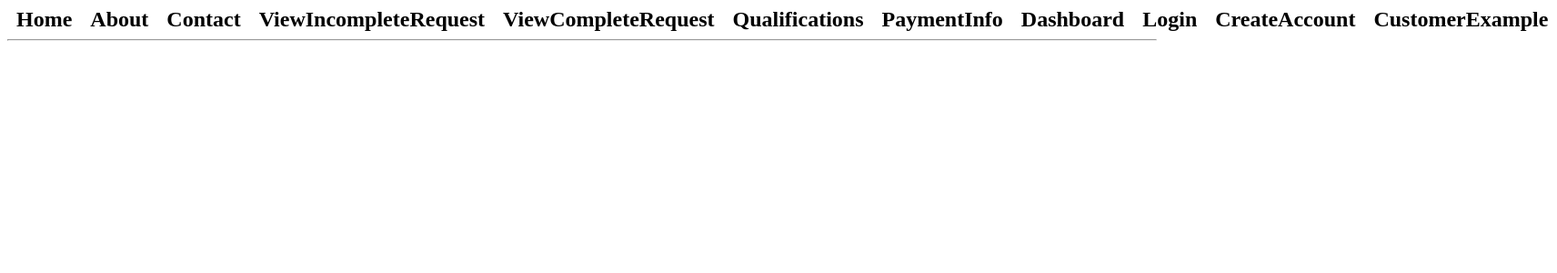
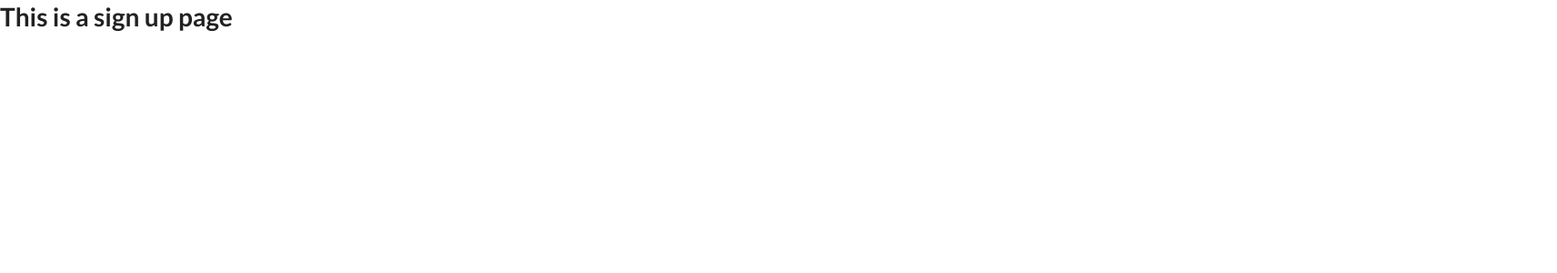
Before and after one commit to ZHIFA-CHIU/CSIT314-Project, a React (Create React App) app in the folder FrontEnd/: page /signup in a window 1280 px wide. Shown: the top 300 px of the page at 91% size, 1712 px wide, since content can reach past the window. Built offline with nearby package versions, Linux system fonts and the light colour scheme.

Commit message:
Finished home page and created router table

```diff
--- a/FrontEnd/public/index.html
+++ b/FrontEnd/public/index.html
@@ -5,6 +5,7 @@
   <meta http-equiv="X-UA-Compatible" content="IE=edge">
   <meta name="viewport" content="width=device-width, initial-scale=1.0">
   <title>Roadside Assitant Service</title>
+  <link rel="stylesheet" href="https://cdnjs.cloudflare.com/ajax/libs/semantic-ui/2.4.1/semantic.min.css" />
 </head>
 <body>
   <div id="root"></div>
--- a/FrontEnd/src/App.js
+++ b/FrontEnd/src/App.js
@@ -1,46 +1,33 @@
 import React, {Component} from 'react';
-import {BrowserRouter, Route, Routes} from 'react-router-dom';
-
-import Home from './components/Home';
-import About from './components/About';
-import Contact from './components/Contact';
-import ViewIncompleteRequest from './components/ViewIncompleteRequest';
-import ViewCompleteRequest from './components/ViewCompleteRequest';
-import Qualifications from './components/Qualifications';
-import PaymentInfo from './components/PaymentInfo';
-import Dashboard from './components/Dashboard';
-import Login from './components/Login';
-import CreateAccount from './components/CreateAccount';
-import CustomerExample from "./components/CustomerExample";
+import Home from './components/Home/Home';
+import { NavLink, useRoutes } from 'react-router-dom';
+import routes from './routes';
 
 
-import Error from './components/Error';
-import Navigation from './components/navigation/Navigation';
-
-class App extends Component {
-    render() {
-        return (
-            <BrowserRouter>
-                <div>
-                    <Navigation/>
-                    <Routes>
-                        <Route path="/" element={<Home/>} exact/>
-                        <Route path="/about" element={<About/>}/>
-                        <Route path="/contact" element={<Contact/>}/>
-                        <Route path="/ViewIncompleteRequest" element={<ViewIncompleteRequest/>}/>
-                        <Route path="/ViewCompleteRequest" element={<ViewCompleteRequest/>}/>
-                        <Route path="/Qualifications" element={<Qualifications/>}/>
-                        <Route path="/PaymentInfo" element={<PaymentInfo/>}/>
-                        <Route path="/Dashboard" element={<Dashboard/>}/>
-                        <Route path="/Login" element={<Login/>}/>
-                        <Route path="/CreateAccount" element={<CreateAccount/>}/>
-                        <Route path="/CustomerExample" element={<CustomerExample/>}/>
-                        <Route component={Error}/>
-                    </Routes>
-                </div>
-            </BrowserRouter>
-        );
-    }
+export default function App() {
+    const elements = useRoutes(routes);
+    return (
+        <div className='app'>
+            {elements}
+        </div>
+        // <BrowserRouter>
+        //     <div>
+        //         <Navigation/>
+        //         <Routes>
+        //             <Route path="/" element={<Home/>} exact/>
+        //             <Route path="/about" element={<About/>}/>
+        //             <Route path="/contact" element={<Contact/>}/>
+        //             <Route path="/ViewIncompleteRequest" element={<ViewIncompleteRequest/>}/>
+        //             <Route path="/ViewCompleteRequest" element={<ViewCompleteRequest/>}/>
+        //             <Route path="/Qualifications" element={<Qualifications/>}/>
+        //             <Route path="/PaymentInfo" element={<PaymentInfo/>}/>
+        //             <Route path="/Dashboard" element={<Dashboard/>}/>
+        //             <Route path="/Login" element={<Login/>}/>
+        //             <Route path="/CreateAccount" element={<CreateAccount/>}/>
+        //             <Route path="/CustomerExample" element={<CustomerExample/>}/>
+        //             <Route component={Error}/>
+        //         </Routes>
+        //     </div>
+        // </BrowserRouter>
+    );
 }
-
-export default App;
--- a/FrontEnd/src/components/Home.js
+++ /dev/null
@@ -1,12 +0,0 @@
-import React from 'react';
-
-const home = () => {
-    return (
-       <div>
-          <h1>Welcome to Roadside Assitance</h1>
-           <p>Home page body content</p>
-       </div>
-    );
-}
-
-export default home;
--- /dev/null
+++ b/FrontEnd/src/components/Home/Home.css
@@ -0,0 +1,3 @@
+.button-container {
+    margin: 20px;
+}
--- /dev/null
+++ b/FrontEnd/src/components/Home/Home.js
@@ -0,0 +1,36 @@
+import React from 'react';
+import { NavLink} from 'react-router-dom';
+import "./Home.css"
+
+const Home = () => {
+    return (
+        <div className='home'>
+            <div className='header'>
+                <h1 className="ui block header center aligned">
+                    Roadside Assitant Service
+                </h1>
+            </div>
+            <div className='ui center aligned container'>
+                <h3>Welcome</h3>
+                <p>Please login or signup to use our app</p>
+            </div>
+            <div className='img-div ui '>
+                <img className='ui centered large image' src='https://uowplaybook.s3-ap-southeast-2.amazonaws.com/logo/logo-secondary-negative.png' />
+            </div>
+            <div className='ui center aligned container button-container'>
+                <NavLink to={"/login"}>
+                    <button className='huge ui primary button'>
+                        Sign In
+                    </button>
+                </NavLink>
+            </div>
+            <div className='ui container signup center aligned'>
+                <NavLink to={"/signup"}>
+                    <p>Do not have an account? Sign up </p>
+                </NavLink>
+            </div>
+        </div>
+    );
+}
+
+export default Home;
--- /dev/null
+++ b/FrontEnd/src/components/Signup/index.jsx
@@ -0,0 +1,9 @@
+import React from 'react'
+
+export default function Signup() {
+  return (
+    <div>
+        <h1>This is a sign up page</h1>
+    </div>
+  )
+}
--- a/FrontEnd/src/index.js
+++ b/FrontEnd/src/index.js
@@ -1,10 +1,13 @@
 import React from 'react';
 import ReactDOM from 'react-dom';
+import { BrowserRouter } from 'react-router-dom';
 import App from './App';
 
 ReactDOM.render(
-<React.StrictMode>
-    <App />
-</React.StrictMode>,
+    <BrowserRouter>
+        <React.StrictMode>
+            <App />
+        </React.StrictMode>
+    </BrowserRouter>,
 document.getElementById('root')
 );
--- /dev/null
+++ b/FrontEnd/src/routes/index.js
@@ -0,0 +1,23 @@
+import { Navigate } from "react-router-dom";
+import Home from "../components/Home/Home";
+import Login from "../components/Login";
+import Signup from "../components/Signup";
+
+export default [
+    {
+        path: "/home",
+        element: <Home />
+    },
+    {
+        path: "login",
+        element: <Login />
+    },
+    {
+        path: "signup",
+        element: <Signup />
+    },
+    {
+        path: "/",
+        element: <Navigate to="/home" />
+    }
+];
```
